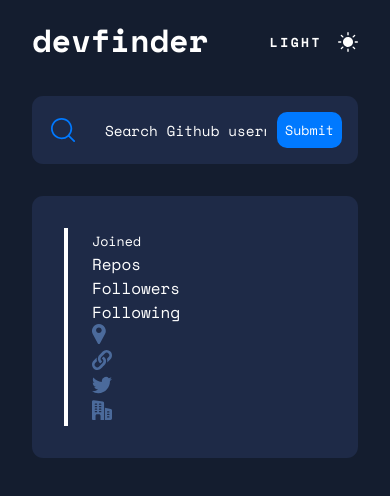
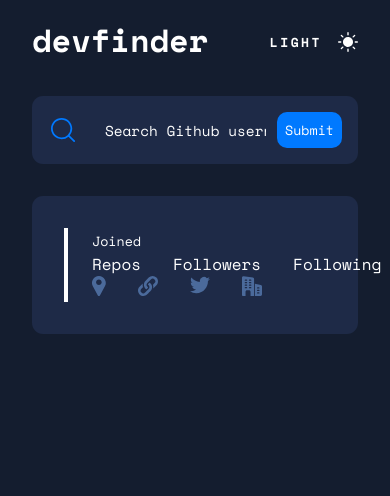
Before and after one commit to TheCoderGuru/github-user-search-app, a website: page src/index.html in a window 390 px wide. Drawn offline with nearby package versions, Linux system fonts and the light colour scheme; files that its build step writes are made by us from their sources.

Commit message:
Currently working on fixing the mobile version to make it look better

```diff
--- a/src/index.html
+++ b/src/index.html
@@ -56,55 +56,40 @@
             <div><small class="result__join_status">Joined</small></div>
           </div>
           <p class="description"></p>
-        <div class="flex">
+          <div class="flex-row">
             <div>
               <p>Repos</p>
-          </div>
-          <div>
               <p class="repo_number"></p>
             </div>
             <div>
-            <div>
               <p>Followers</p>
+              <p class="followers_number"></p>
             </div>
             <div>
-              <p class="followers_number"></p>
-            </div>
-          </div>
-          <div>
-            <div>
               <p>Following</p>
-            </div>
-            <div>
               <p class="following_number"></p>
             </div>
           </div>
-        </div>
-        <div>
+          <div class="flex-icons">
+            <div class="flex-row-icons">
               <div>
                 <img src="./assets/icon-location.svg" alt="" />
               </div>
               <div>
                 <p class="user_location"></p>
               </div>
-        </div>
-        <div>
               <div>
                 <img src="./assets/icon-website.svg" alt="" />
               </div>
               <div>
                 <p class="user_blog"></p>
               </div>
-        </div>
-        <div>
               <div>
                 <img src="./assets/icon-twitter.svg" alt="" />
               </div>
               <div>
                 <p class="user_twitter"></p>
               </div>
-        </div>
-        <div>
               <div>
                 <img src="./assets/icon-company.svg" alt="" />
               </div>
--- a/src/sass/style.scss
+++ b/src/sass/style.scss
@@ -113,11 +113,13 @@
     border: 2px solid currentColor;
   }
 
-  &__person_name {
+  &__join_status {
+    margin-bottom: 4em;
   }
 
   &__username {
     color: #0079ff;
+    font-size: 1rem;
   }
 }
 
@@ -126,7 +128,24 @@
   flex-direction: column;
 }
 
-.flex {
+// .flex {
+//   display: flex;
+//   flex-direction: column;
+// }
+
+.flex-row {
+  display: flex;
+  flex-direction: row;
+  gap: 2em;
+}
+
+.flex-row-icons {
+  display: flex;
+  flex-direction: row;
+  gap: 1em;
+}
+
+.flex-icons {
   display: flex;
   flex-direction: column;
 }
```
Also changed, not shown: public/index.html (+4 -19 lines), public/css/style.css. Lines whose indentation alone changed are shown as unchanged.
